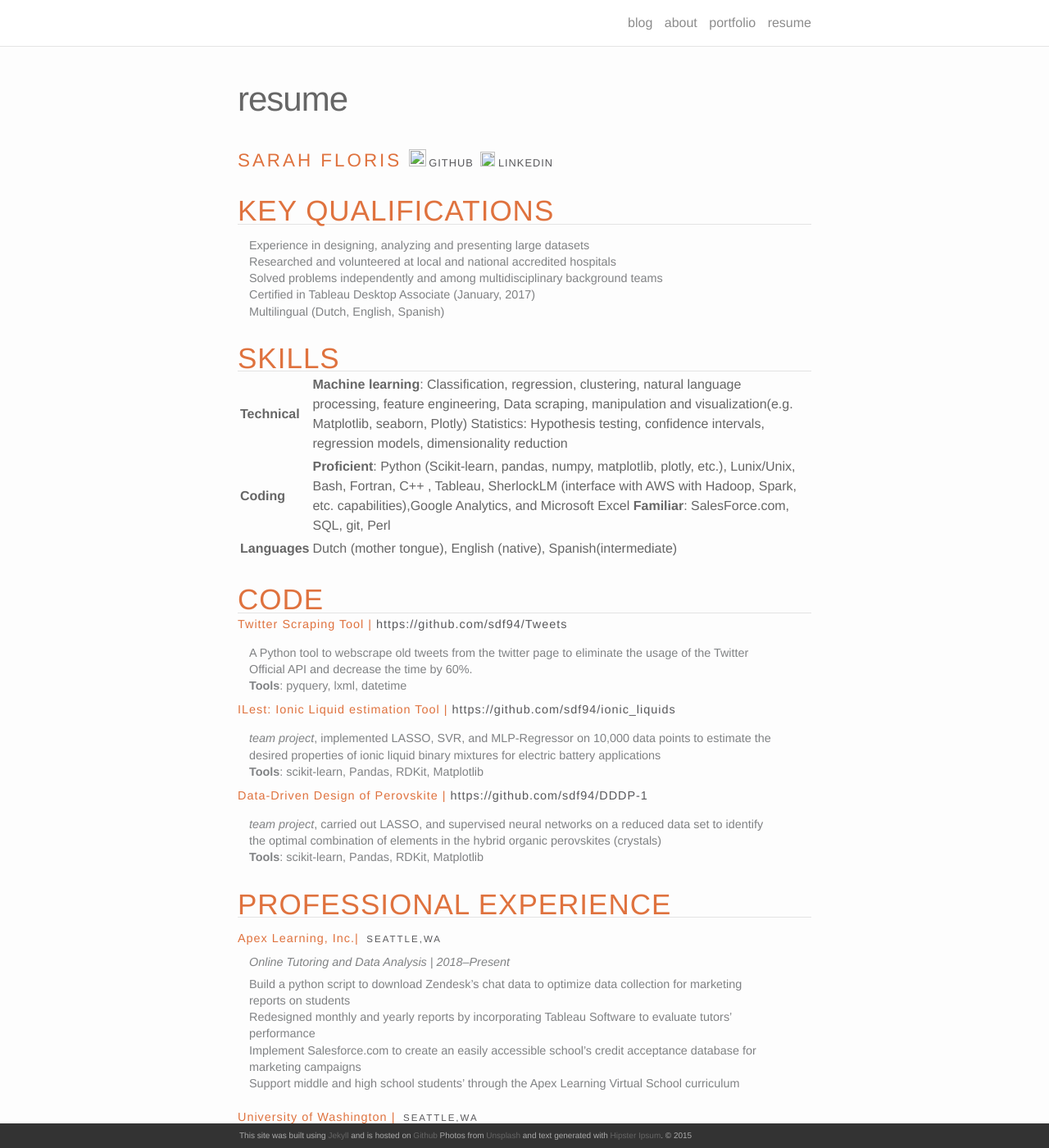
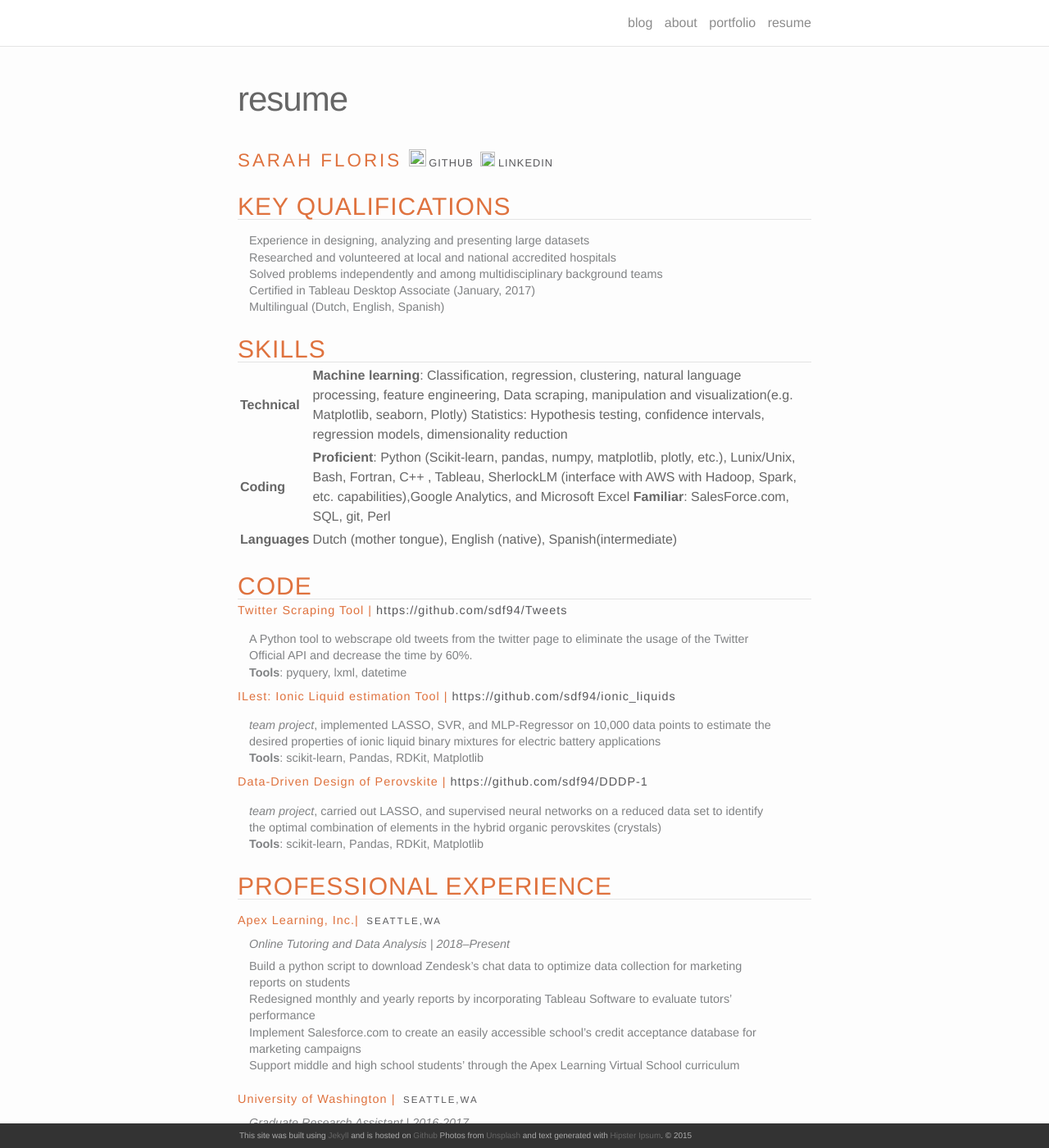
Before and after one commit to sdf94/sdf94.github.io, a Jekyll site: the page built from resume.md, in a window 1280 px wide and 1400 px high. Shown: the whole window at 82% size. Built offline with Jekyll 4.4.1, drawn with Linux system fonts in a browser that asks for light colours; nearby versions of some CDN libraries.

Commit message:
Changing font size
Figured out why h2 was so big; _layout.scss had it huge.

```diff
--- a/_sass/_layout.scss
+++ b/_sass/_layout.scss
@@ -138,13 +138,13 @@
 }
 .post-content {
 h2 {
-font-size: 35px;
+font-size: 30px;
 @include media-query($on-laptop) {
 font-size: 28px;
         }
     }
 h3 {
-font-size: 30px;
+font-size: 25px;
 @include media-query($on-laptop) {
 font-size: 22px;
         }
@@ -165,17 +165,6 @@
 display: block;
 font-size: 42px;
 }
-
-/** Poem formatting ********************************************/
-.poem-title {
-font-size: 24px;
-letter-spacing: -1px;
-line-height: 1;
-@include media-query($on-laptop) {
-font-size: 16px;
-    }
-}
-
 
 /**
  * Portfolio grid **********************************************************
```
